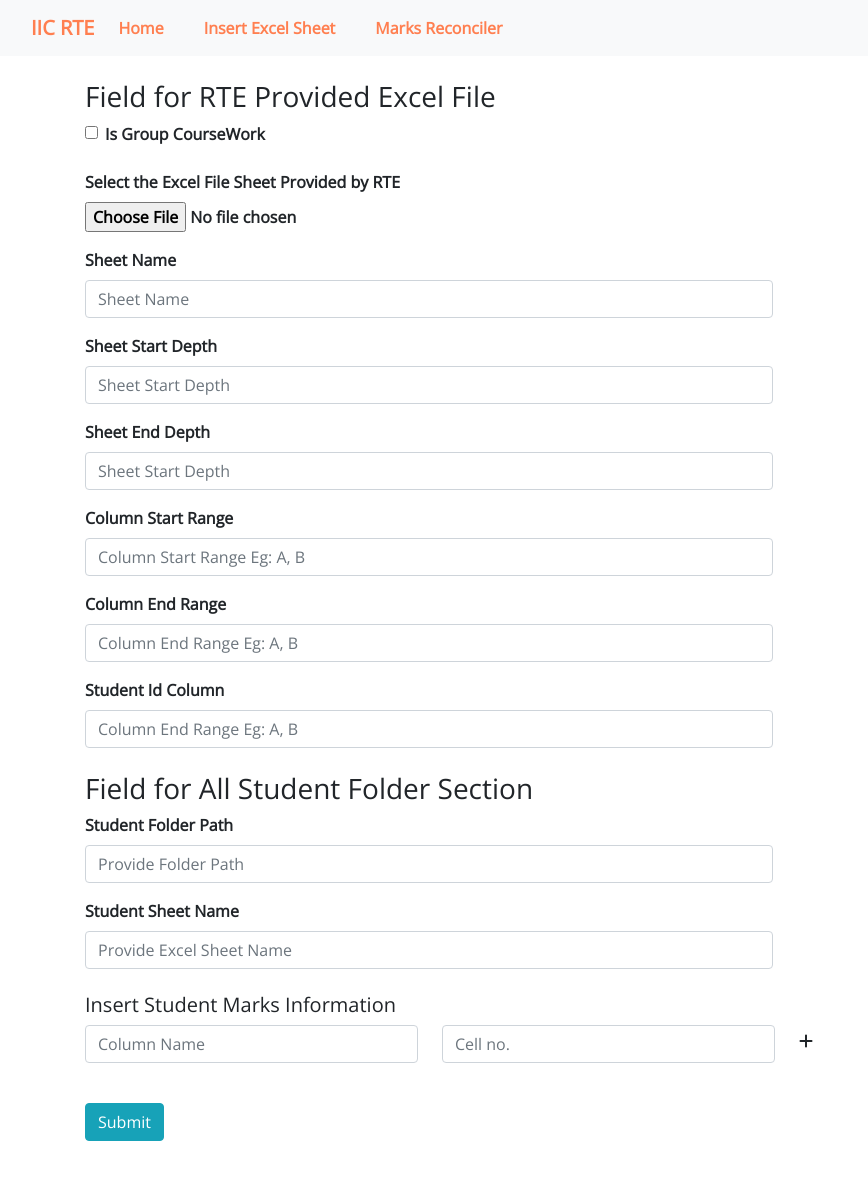
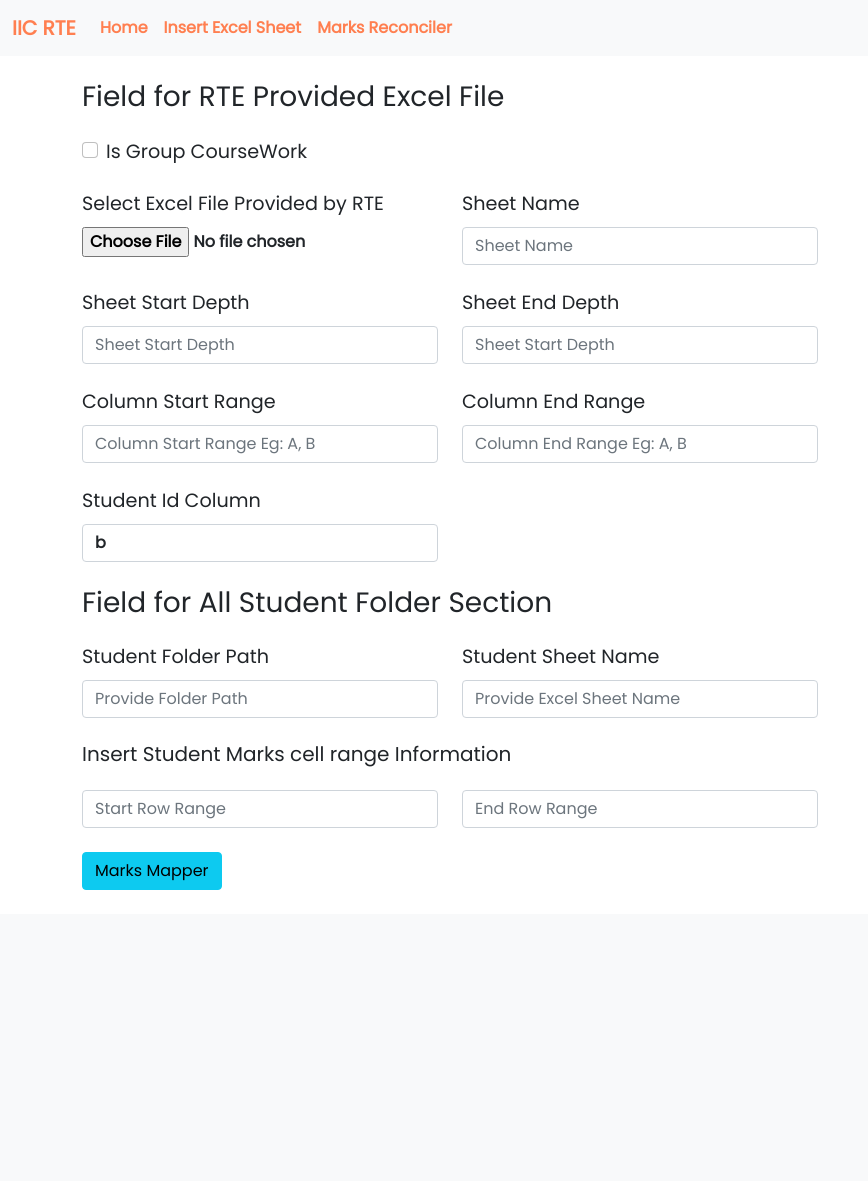
Before and after one commit to IICprojesh/RTE-Assistant, a Flask app: page / in a window 1280 px wide. Shown: the whole page, without its empty margins (0-868 px from the left). After the commit the page ends 890 px from the top, so only its background shows below. Run offline with Flask 2, Linux system fonts and the light colour scheme; some libraries are stand-ins or nearby versions.

Commit message:
improvisde the marks insertion process

```diff
--- a/app.py
+++ b/app.py
@@ -1,4 +1,4 @@
-from flask import Flask, flash, render_template, request, redirect
+from flask import Flask, flash, render_template, request, redirect, Response
 import os
 from read_files import WriteToExcel, ReadFromExcel
 import json
@@ -6,16 +6,22 @@ from time import time
 from flask_sse import sse
 from pathlib import Path
 import logging
+import json
 
 from insert_marking_template import iterate_folder
 from insert_student_marks import handle_insert_student_marks
-from helper_function import extract_input_values_from_client_input
+from helper_function import (extract_input_values_from_client_input, extract_values_from_ajax_request,
+                            open_excel_file_sheet, find_student_excel_file,
+                            generate_marks_dictonary)
 from marks_reconciler import reconcile_sheets_marks
-from validators import validate_file, validate_folder,validate_integer, validator_engine
+from validators import validate_folder,validate_integer, validator_engine
 
 
 
 app = Flask(__name__)
+app.config['JSON_SORT_KEYS'] = False
+
+app.json.sort_keys = False
 
 app.secret_key = "a secret key"
 
@@ -41,6 +47,33 @@ def initilize_logger(filename="no path provided"):
     ch.setFormatter(formatter)
     logger.addHandler(ch)
     return logger
+
+
+@app.route('/create_marks_dictonary',methods=['GET', 'POST'])
+def create_marks_dictonary():
+    if request.method == "POST":
+        excelfile = request.files['excelFile']
+
+        sheetname,startDepth,colStartRange,colEndRange,studentFolderName,studentMarkStartCell,studentMarkEndCell, studentSheetName  = extract_values_from_ajax_request(request.form)
+        rte_excel_file = open_excel_file_sheet(excelfile)
+        student_excel_file = find_student_excel_file(studentFolderName)
+        rte_excel_sheet = rte_excel_file[sheetname]
+        rte_excel_file
+        student_excel_sheet = student_excel_file[studentSheetName]
+        student_rte_churn, is_error = generate_marks_dictonary(rte_excel_sheet,student_excel_sheet,startDepth,colStartRange, colEndRange, studentMarkStartCell, studentMarkEndCell)
+
+        if is_error:
+            result = json.dumps({'result':student_rte_churn,'iserror':is_error})
+        else:
+            student_rte_churn = json.dumps(student_rte_churn,sort_keys=False)
+            result = json.dumps({'result':student_rte_churn,'iserror':is_error})
+
+        rte_excel_file.close()
+        student_excel_file.close()
+        return Response(result)
+
+
+
 
 
 
@@ -74,14 +107,12 @@ def home():
                                             endDepth = (validate_integer,endDepth),
                                              )
 
-            print(f"errors info: {errors_info}")
             for key in errors_info:
                 raise Exception(errors_info[key])
 
-            print(f"mergeExcelSheet, {mergeExcelSheet}")
 
             # inatilzing a class for a write to excel file
-            print("initilizing class now")
+
             write_excel = WriteToExcel(
                 file_name=excelFile,
                 sheet_name=finalSheetName,
@@ -93,7 +124,7 @@ def home():
                 )
 
 
-            print("initilizing ReadFromExcel")
+
 
             # inilatizing a class for a write to excel file
             read_student_directory = ReadFromExcel(
@@ -110,7 +141,6 @@ def home():
 
             read_student_directory.read_folder()
 
-            print(f"Time taken to run write to excel is {time()-init}")
 
             flash(f"Marks has been sucessfully written in the excel file","success")
 
@@ -127,11 +157,9 @@ def home():
 @app.route("/add_excel_sheet",methods = ["GET","POST"])
 def add_excel_sheet():
     if request.method == "POST":
-        print("inside excel sheet")
         sse.publish({"message":"loading"},type="activateLoader")
         folder_name = request.form.get("student_folder")
         excel_sheet = request.files["excel_file"]
-        print(f"excel_sheet: {excel_sheet}")
         iterate_folder(folder_name,excel_sheet)
         return redirect("/add_excel_sheet")
     return render_template("add_excel_sheet.html")
@@ -143,9 +171,6 @@ def insert_student_marks():
     if request.method=="POST":
         folder_name = request.form.get("foldername")
         marks_infos = json.loads(request.form.get("marks_infos"))
-
-        print(f"folder_name: {folder_name}")
-        print(f"marks_infos: {marks_infos}")
         handle_insert_student_marks(folder_name,marks_infos)
         return redirect("/insert_student_marks")
 
@@ -159,16 +184,11 @@ def reconcile_marks():
         sheet_1 = request.form.get("sheet-1")
         sheet_2 = request.form.get("sheet-2")
         cell_values_dict = extract_input_values_from_client_input(request.form)
-        print(f"folder_name: {folder_name}")
-        print(f"sheet_1: {sheet_1}")
-        print(f"sheet_2: {sheet_2}")
-        print(f"cell_values_dict: {cell_values_dict}")
         logger = initilize_logger(filename = Path(folder_name).stem)  # initilize the logger
         import time
         start = time.perf_counter()
         reconcile_sheets_marks(folder_name,sheet_1,sheet_2,cell_values_dict,logger)
         end = time.perf_counter()
-        print(f"time taken to execute: {end-start}")
 
 
     return render_template("marks_reconcilation.html")
--- a/marks_reconciler.py
+++ b/marks_reconciler.py
@@ -14,7 +14,6 @@ def validate_marks_between_sheets(excel,sheet_1,sheet_2,reconcile_dict,queue=Non
     for sheet_1_cell, sheet_2_cell in reconcile_dict.items():
         if not sheet1[sheet_1_cell].value == sheet2[sheet_2_cell].value:
             queue.put(f"Error in the excel sheet of student {student_name} Error cells!!  {sheet_1}: {sheet_1_cell}, {sheet_2}: {sheet_2_cell}")
-            # logger.error(f"Error in the excel sheet of student {student_name} Error cells!!  {sheet_1}: {sheet_1_cell}, {sheet_2}: {sheet_2_cell}")
     workbook.close()
 
 
--- a/requirements.txt
+++ b/requirements.txt
@@ -4,11 +4,13 @@ colorama==0.4.5
 et-xmlfile==1.1.0
 Flask==2.2.2
 Flask-SSE==1.0.0
+fuzzywuzzy==0.18.0
 itsdangerous==2.1.2
 Jinja2==3.1.2
 MarkupSafe==2.1.1
 numpy==1.24.0
 openpyxl==3.0.10
+PyMuPDF==1.22.3
 PyPDF2==2.10.5
 pywin32==304
 redis==4.5.1
--- a/templates/base.html
+++ b/templates/base.html
@@ -6,27 +6,22 @@
     <meta http-equiv="X-UA-Compatible" content="IE=edge">
     <meta name="viewport" content="width=device-width, initial-scale=1.0">
 
-    <link rel="stylesheet" href="https://cdn.jsdelivr.net/npm/bootstrap@4.5.3/dist/css/bootstrap.min.css"
-        integrity="sha384-TX8t27EcRE3e/ihU7zmQxVncDAy5uIKz4rEkgIXeMed4M0jlfIDPvg6uqKI2xXr2" crossorigin="anonymous">
     <link rel="stylesheet" href="https://cdnjs.cloudflare.com/ajax/libs/font-awesome/6.2.1/css/all.min.css"
         integrity="sha512-MV7K8+y+gLIBoVD59lQIYicR65iaqukzvf/nwasF0nqhPay5w/9lJmVM2hMDcnK1OnMGCdVK+iQrJ7lzPJQd1w=="
         crossorigin="anonymous" referrerpolicy="no-referrer" />
-
-
-    <link href="https://fonts.googleapis.com/css2?family=Open+Sans:wght@300&display=swap" rel="stylesheet">
+    <link href="https://cdn.jsdelivr.net/npm/bootstrap@5.0.2/dist/css/bootstrap.min.css" rel="stylesheet"
+        integrity="sha384-EVSTQN3/azprG1Anm3QDgpJLIm9Nao0Yz1ztcQTwFspd3yD65VohhpuuCOmLASjC" crossorigin="anonymous">
+    <link href="https://fonts.googleapis.com/css2?family=Poppins" rel="stylesheet">
     <script src="https://code.jquery.com/jquery-3.2.1.slim.min.js"
         integrity="sha384-KJ3o2DKtIkvYIK3UENzmM7KCkRr/rE9/Qpg6aAZGJwFDMVNA/GpGFF93hXpG5KkN"
         crossorigin="anonymous"></script>
-    <script src="https://cdn.jsdelivr.net/npm/popper.js@1.12.9/dist/umd/popper.min.js"
-        integrity="sha384-ApNbgh9B+Y1QKtv3Rn7W3mgPxhU9K/ScQsAP7hUibX39j7fakFPskvXusvfa0b4Q"
+    <script src="https://cdn.jsdelivr.net/npm/bootstrap@5.0.2/dist/js/bootstrap.bundle.min.js"
+        integrity="sha384-MrcW6ZMFYlzcLA8Nl+NtUVF0sA7MsXsP1UyJoMp4YLEuNSfAP+JcXn/tWtIaxVXM"
         crossorigin="anonymous"></script>
-    <script src="https://cdn.jsdelivr.net/npm/bootstrap@4.0.0/dist/js/bootstrap.min.js"
-        integrity="sha384-JZR6Spejh4U02d8jOt6vLEHfe/JQGiRRSQQxSfFWpi1MquVdAyjUar5+76PVCmYl"
-        crossorigin="anonymous"></script>
-    <title>Excel Automaters</title>
+    <title>Excel Automater</title>
     <style>
         body {
-            font-family: 'Open Sans', sans-serif;
+            font-family: 'Poppins', sans-serif;
         }
 
         .nav-item a,
@@ -49,6 +44,11 @@
 
         input::placeholder {
             font-weight: 100 !important;
+        }
+
+        label {
+            font-size: 1.2rem;
+            font-weight: 500;
         }
     </style>
 </head>
@@ -81,6 +81,25 @@
             </div>
         </div>
     </nav>
+
+
+
+    <!-- Bootstrap toaster start -->
+    <div class="position-fixed bottom-0 end-0 p-3" style="z-index: 11">
+        <div id="liveToast" class="toast hide bg-danger text-white" role="alert" aria-live="assertive"
+            aria-atomic="true" data-bs-delay="10000">
+            <div class="toast-header d-flex items-">
+                <button type="button" class="btn-close" data-bs-dismiss="toast" aria-label="Close"></button>
+            </div>
+            <div class="toast-body">
+                Hello, world! This is a toast message.
+            </div>
+        </div>
+    </div>
+    <!-- Bootstrap toaster end -->
+
+
+
 
     <!-- html for loader modal -->
     <div class="modal fade" id="loaderModal" tabindex="-1" role="dialog" aria-labelledby="exampleModalCenterTitle"
@@ -119,7 +138,7 @@
 
                 </div>
 
-                <div class="modal-body">
+                <div class="modal-body text-center">
                     <h4></h4>
                 </div>
             </div>
@@ -128,7 +147,7 @@
     <!-- end of modal -->
 
 
-    <!-- start of  html code for dismissable alert  -->
+
     <div class="container">
         {% with messages = get_flashed_messages(with_categories=true) %}
         {% if messages %}
@@ -136,8 +155,7 @@
             {% for category, message in messages %}
             <div class="alert alert-{{category}} alert-dismissible fade show" role="alert">
                 {{message}}
-                <button type="button" class="close" data-dismiss="alert" aria-label="Close">
-                    <span aria-hidden="true">&times;</span>
+                <button type="button" class="btn-close" data-bs-dismiss="alert" aria-label="Close">
                 </button>
             </div>
             {% endfor %}
@@ -148,9 +166,15 @@
     <!-- end of  html code for dismissable alert  -->
 
 
+
+
+
+
     {% if error %}
-    <p class="error text-danger"><strong>Error:</strong> {{ error }}
+    <p class="error text-danger"><strong>Error:</strong> {{ error }}</p>
     {% endif %}
+
+
 
     {% block content%}{% endblock content%}
 
@@ -168,7 +192,6 @@
         });
         let modalHead = document.querySelector(".modal-body")
         source.addEventListener('showInfo', function (event) {
-                console.log("inside student information form")
             let ww = modalHead.firstElementChild
             let studentvalue = JSON.parse(event.data)
             console.log("studentvalue", studentvalue.name)
@@ -177,9 +200,6 @@
         });
         let percentTag = document.querySelector("#percent")
         source.addEventListener('showPercent', function (event) {
-                console.log("percentageDIV val", percentTag)
-                console.log("inside percentage sse")
-                console.log("data:", JSON.parse(event.data))
             let percentValue = JSON.parse(event.data)
             console.log("percentValue", percentValue.percentage)
             percentTag.innerText = percentValue.percentage
@@ -210,10 +230,19 @@
         console.log("alldivs", all_divs)
 
         function create_new_div(length) {
+
+
             return `
+            <div class="col-4">
                 <input type="text" class="form-control" placeholder="" name="key${length + 1}">
-          <input type="text" class="form-control ml-4" placeholder="" name="value${length + 1}">
-          <span class="mt-2 ml-4 d-flex icons">
+            </div>
+
+            <div class="col-4">
+                <input type="text" class="form-control" placeholder="" name="value${length + 1}">
+
+            </div>
+
+          <span class="mt-2 d-flex col-2 gap-3">
               <i class="fa-sharp fa-solid fa-plus" onclick="addField()"></i>
               <i class="fa-solid fa-xmark ml-3" onclick="removeFiled()"></i>
             </span>
@@ -223,13 +252,13 @@
 
         function create_span_element(oneLeft) {
             if (oneLeft) {
-                    return `<span class="mt-2 ml-4 d-flex icons">
+                return `<span class="mt-2 d-flex col-2 gap-3">
               <i class="fa-sharp fa-solid fa-plus" onclick="addField()"></i>
               </span>
       `
             }
             else {
-                    return `<span class="mt-2 ml-4 d-flex icons">
+                return `<span class="mt-2 d-flex col-2 gap-3 icons">
               <i class="fa-sharp fa-solid fa-plus" onclick="addField()"></i>
               <i class="fa-solid fa-xmark ml-3" onclick="removeFiled()"></i>
               </span>
@@ -247,7 +276,7 @@
             span_tag.remove()
             console.log("last_element", last_element)
             let new_element = document.createElement("div")
-                new_element.classList.add("key-vals-wrapper", "d-flex", "w-75", "mb-3")
+            new_element.classList.add("key-vals-wrapper", "row","mt-3")
             new_element.innerHTML = create_new_div(all_divs.length)
             parentContaier.appendChild(new_element)
 
--- a/templates/index.html
+++ b/templates/index.html
@@ -3,128 +3,257 @@
 {% block content %}
 
 <style>
-  .key-vals-wrapper input {
-    width: 40%;
-  }
-
   .icons {
     cursor: pointer;
 
   }
-
-  .primary-input {
-    width: 62%;
-  }
-
 </style>
 <div class="container">
 
   <form method="post" enctype="multipart/form-data" class="mt-4">
     <h3>Field for RTE Provided Excel File</h3>
     <!--start of field to check whether it is group coursework or not -->
-    <div class="form-check">
+
+    <div class="form-check mt-4">
       <input class="form-check-input" type="checkbox" value="True" id="defaultCheck1" name="is_group_coursework">
       <label class="form-check-label" for="defaultCheck1">
-        <b>Is Group CourseWork</b>
+        <b class="fw-lighter">Is Group CourseWork</b>
       </label>
     </div>
-    <!--end of field to check whether it is group coursework or not -->
 
-    <div class="mb-3 mt-4">
-        <label for="excel_file" class="form-label">Select the Excel File Sheet Provided by RTE</label>
+    <div class="row mt-4">
+      <div class="col-4">
+        <label for="excel_file" class="form-label">Select Excel File Provided by RTE</label>
         <div>
           <input type="file" name="excel_file" id="excel_file"
             accept="application/vnd.openxmlformats-officedocument.spreadsheetml.sheet">
         </div>
+      </div>
 
-    <div class="mb-3 mt-3">
+      <div class="col-4">
         <label for="sheetname" class="form-label">Sheet Name</label>
         <input type="text" class="form-control primary-input" id="sheetname" placeholder="Sheet Name"
           name="final_sheet_name" required>
       </div>
 
-    <div class="mb-3">
+    </div>
+    <!--end of field to check whether it is group coursework or not -->
+
+    <div class="row mt-4">
+
+      <div class="col-4">
         <label for="startdepth" class="form-label">Sheet Start Depth</label>
         <input type="text" class="form-control primary-input" id="startdepth" placeholder="Sheet Start Depth"
           name="start_depth" required>
       </div>
-
-    <div class="mb-3">
+      <div class="col-4">
         <label for="enddepth" class="form-label">Sheet End Depth</label>
         <input type="text" class="form-control primary-input" id="enddepth" placeholder="Sheet Start Depth"
           name="end_depth" required>
       </div>
+    </div>
 
 
-    <div class="mb-3">
+
+    <div class="row mt-4">
+      <div class="col-4">
         <label for="column_start_range" class="form-label">Column Start Range</label>
         <input type="text" class="form-control primary-input" id="column_start_range"
           placeholder="Column Start Range Eg: A, B" name="col_start_range" required>
       </div>
 
-    <div class="mb-3">
+      <div class="col-4">
         <label for="column_end_range" class="form-label">Column End Range</label>
         <input type="text" class="form-control primary-input" id="column_end_range"
           placeholder="Column End Range Eg: A, B" name="col_end_range" required>
       </div>
+    </div>
 
-    <div class="mb-3">
+
+    <div class="row mt-4">
+      <div class="col-4">
         <label for="student_id_column" class="form-label">Student Id Column</label>
         <input type="text" class="form-control primary-input" id="student_id_column"
-        placeholder="Column End Range Eg: A, B" name="student_col" required>
+          placeholder="Column End Range Eg: A, B" name="student_col" value="b" required>
+      </div>
+
     </div>
 
 
     <h3 class="mt-4">Field for All Student Folder Section </h3>
 
-    <div class="mb-3">
+    <div class="row mt-4">
+      <div class="col-4">
         <label for="student_folder_path" class="form-label">Student Folder Path</label>
         <input type="text" class="form-control primary-input" id="student_folder_path" placeholder="Provide Folder Path"
           name="student_folder" required>
       </div>
-
-    <div class="mb-3">
+      <div class="col-4">
         <label for="student_sheet_name" class="form-label">Student Sheet Name</label>
         <input type="text" class="form-control primary-input" id="student_sheet_name"
           placeholder="Provide Excel Sheet Name" name="student_sheet_name" required>
       </div>
 
-    <h5 class="mt-4">Insert Student Marks Information</h5>
-    <!-- student marks dictonary from start -->
-    <div class="form-group" id="keyvals">
-      <div class="key-vals-wrapper d-flex w-75 mb-3">
-        <input type="text" class="form-control" placeholder="Column Name" name="key1" required>
-        <input type="text" class="form-control ml-4" placeholder="Cell no." name="value1" required>
+    </div>
 
-        <span class="mt-2 ml-4 d-flex icons">
-          <i class="fa-sharp fa-solid fa-plus" onclick="addField()"></i>
-        </span>
+
+    <!-- student sheet column information start -->
+    <h5 class="mt-4">Insert Student Marks cell range Information</h5>
+
+    <div class="row mt-4 key-vals-wrapper">
+      <div class="col-4">
+        <input type="text" class="form-control primary-input" placeholder="Start Row Range" name="start_cell"
+          id="student_start_cell" required>
+      </div>
+
+      <div class="col-4">
+        <input type="text" class="form-control primary-input" placeholder="End Row Range" name="end_cell"
+          id="student_end_cell" required>
+      </div>
 
     </div>
+
+
+
+    <!-- student sheet column information end -->
+
+
+
+    <!-- student marks dictonary from start -->
+    <div>
+      <button type="button" id="generate_marks_dict" class="btn btn-info mt-4 mb-4 w-60">
+        Marks Mapper</button>
     </div>
 
+
+    <div id="student_marks_dict">
+
+      <div class="form-group" id="keyvals">
+
+      </div>
+
+    </div>
     <!-- student marks dictonary from end -->
 
 
-    <button type="submit" class="btn btn-info mb-4 mt-4">Submit</button>
+    <button type="submit" id="submit" class="btn btn-lg btn-info mb-4 mt-2 w-40 d-none">Submit</button>
   </form>
 
+
+
+  <script>
+    const gerateMarksDict = document.querySelector("#generate_marks_dict")
+    const url = 'http://127.0.0.1:5000/create_marks_dictonary'
+
+    const extract_all_values_to_get_dictonary_pair = () => {
+      const formData = new FormData();
+      const inputValues = {
+        excelFile: document.querySelector('#excel_file').files[0],
+        sheetName: document.querySelector('#sheetname').value,
+        colStartRange: document.querySelector('#column_start_range').value,
+        colEndRange: document.querySelector('#column_end_range').value,
+        studentFolderName: document.querySelector('#student_folder_path').value,
+        studentMarkStartCell: document.querySelector('#student_start_cell').value,
+        studentMarkEndCell: document.querySelector('#student_end_cell').value,
+        studentSheetName: document.querySelector('#student_sheet_name').value,
+        startDepth: document.querySelector('#startdepth').value
+      }
+
+      for (const key in inputValues) {
+        if (inputValues.hasOwnProperty(key)) {
+          formData.append(key, inputValues[key]);
+        }
+      }
+      return formData
+
+    }
+
+
+    const add_heading_after_generating_marks_dict = (studentMarksDict) => {
+      const headerId = 'marksheading'
+      if (document.getElementById(headerId) == null) {
+
+        const mainHeader = `<h5 class="mt-4" id="marksheading">Student Marks Cell Information</h5>`
+        let tempContainer = document.createElement('div')
+        tempContainer.innerHTML = mainHeader
+
+        studentMarksDict.insertBefore(tempContainer, studentMarksDict.firstChild)
+
+      }
+
+    }
+
+    const add_marks_mapping_from_student_and_rte_sheet = (marksobj) => {
+      console.log("marksobj", marksobj)
+      for (let key in marksobj) {
+        addField(key, marksobj[key])
+
+      }
+
+    }
+
+    gerateMarksDict.addEventListener('click', () => {
+      console.log("clicked on generate")
+      const studentMarksDict = document.querySelector("#student_marks_dict")
+      const mainSubmitBtn = document.querySelector('#submit')
+      const bootstrapToast = document.querySelector('.toast')
+      console.log(bootstrapToast)
+
+      fetch(url, {
+        method: 'POST',
+        body: extract_all_values_to_get_dictonary_pair()
+      })
+        .then(response => response.json())
+        .then((responseJson) => {
+          add_heading_after_generating_marks_dict(studentMarksDict)
+          console.log("response json result", responseJson.result)
+          console.log("response json error", responseJson.iserror)
+          if (!responseJson.iserror) {
+            add_marks_mapping_from_student_and_rte_sheet(JSON.parse(responseJson.result))
+            gerateMarksDict.classList.add('d-none')
+            mainSubmitBtn.classList.remove('d-none')
+          }
+          else {
+            console.log("inside error message")
+            const toast = new bootstrap.Toast(bootstrapToast)
+            const toastBody = document.querySelector('.toast-body')
+            toastBody.innerHTML=''
+            toastBody.innerHTML=responseJson.result
+            toast.show()
+
+          }
+
+          console.log("responseJson", responseJson)
+        })
+        .catch((err) => {
+          const toast = new bootstrap.Toast(bootstrapToast)
+          toast.show()
+
+        })
+
+    })
+
+
+
+  </script>
 
   <!-- javascript for form dynamism  start-->
   <script>
     let parentContaier = document.querySelector("#keyvals")
-    let all_divs = parentContaier.getElementsByClassName('key-vals-wrapper')
-    console.log("alldivs", all_divs)
 
-    function create_new_div(length) {
+
+    function create_new_div(length, key, cellvalue) {
       return `
-      <input type="text" class="form-control" placeholder="Column Name" name="key${length + 1}" required>
-          <input type="text" class="form-control ml-4" placeholder="Cell no." name="value${length + 1}" required>
-          <span class="mt-2 ml-4 d-flex icons">
+        <div class="col-4">
+          <input type="text" class="form-control" placeholder="Column Name" name="key${length + 1}" value="${key}" required>
+        </div>
+        <div class="col-4">
+          <input type="text" class="form-control" placeholder="Cell no." name="value${length + 1}" value="${cellvalue}" required>
+        </div>
+      <span class="mt-2 ml-4 d-flex icons col-2 gap-3">
           <i class="fa-sharp fa-solid fa-plus" onclick="addField()"></i>
           <i class="fa-solid fa-xmark ml-3" onclick="removeFiled()"></i>
       </span>
-
       `
     }
 
@@ -146,16 +275,22 @@
 
 
     // logic of function that adds the element
-    function addField() {
+    function addField(key = null, cellval = null) {
+      console.log("inside addField function")
       let all_divs = parentContaier.getElementsByClassName('key-vals-wrapper')
       // remove the span element from the before adding a new one
       let last_element = all_divs[all_divs.length - 1]
+      console.log("key is",key)
+      console.log("cell value is",cellval)
+
+      if (all_divs.length != 0) {
         let span_tag = last_element.getElementsByTagName('span')[0]
         span_tag.remove()
+      }
       console.log("last_element", last_element)
       let new_element = document.createElement("div")
-      new_element.classList.add("key-vals-wrapper", "d-flex", "w-75", "mb-3")
-      new_element.innerHTML = create_new_div(all_divs.length)
+      new_element.classList.add("key-vals-wrapper", "row", "mt-4")
+      new_element.innerHTML = create_new_div(all_divs.length, key, cellval)
       parentContaier.appendChild(new_element)
 
     }
```
Also changed, not shown: helper_function.py (+87 -0 lines), log.txt (deleted, +0 -9 lines), read_files.py (+10 -37 lines), templates/marks_reconcilation.html (+14 -17 lines). Lines whose indentation alone changed are shown as unchanged.
